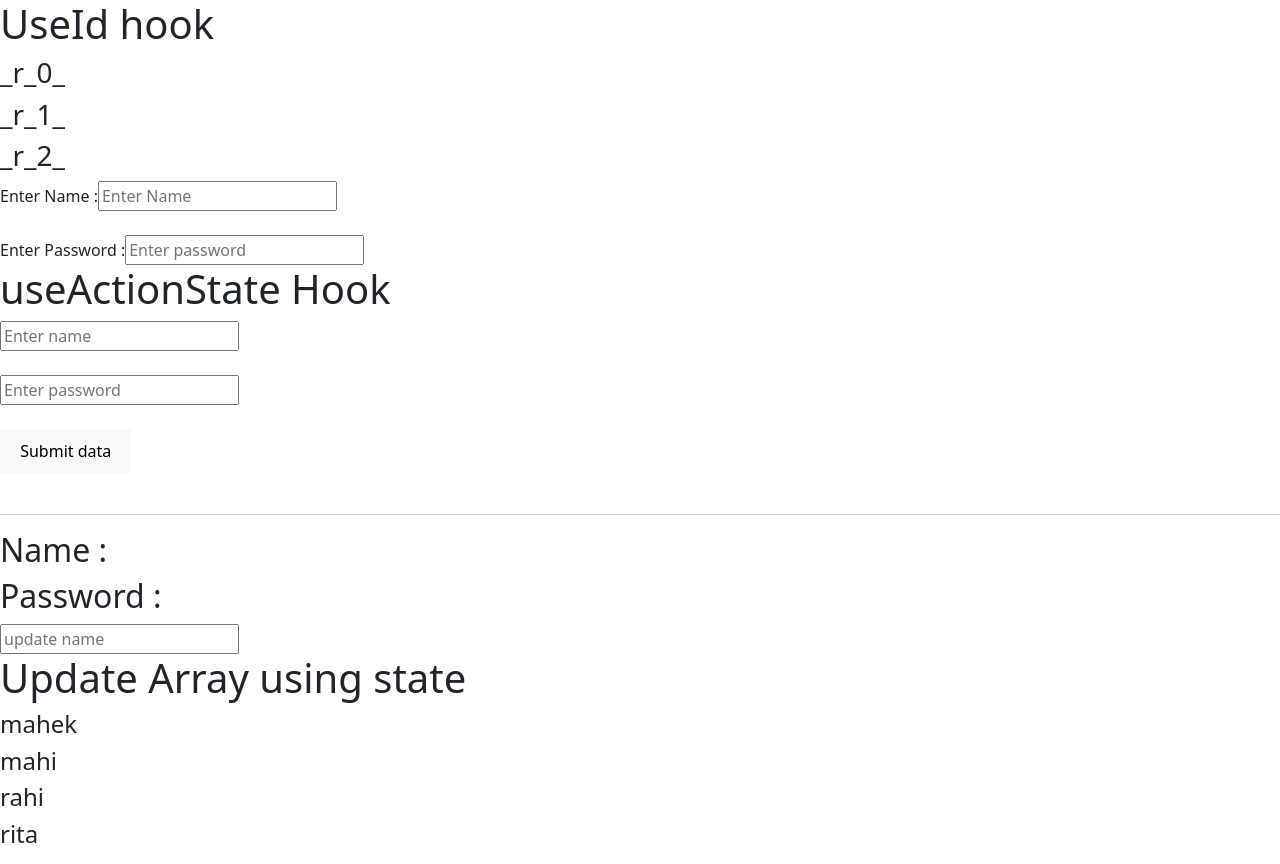
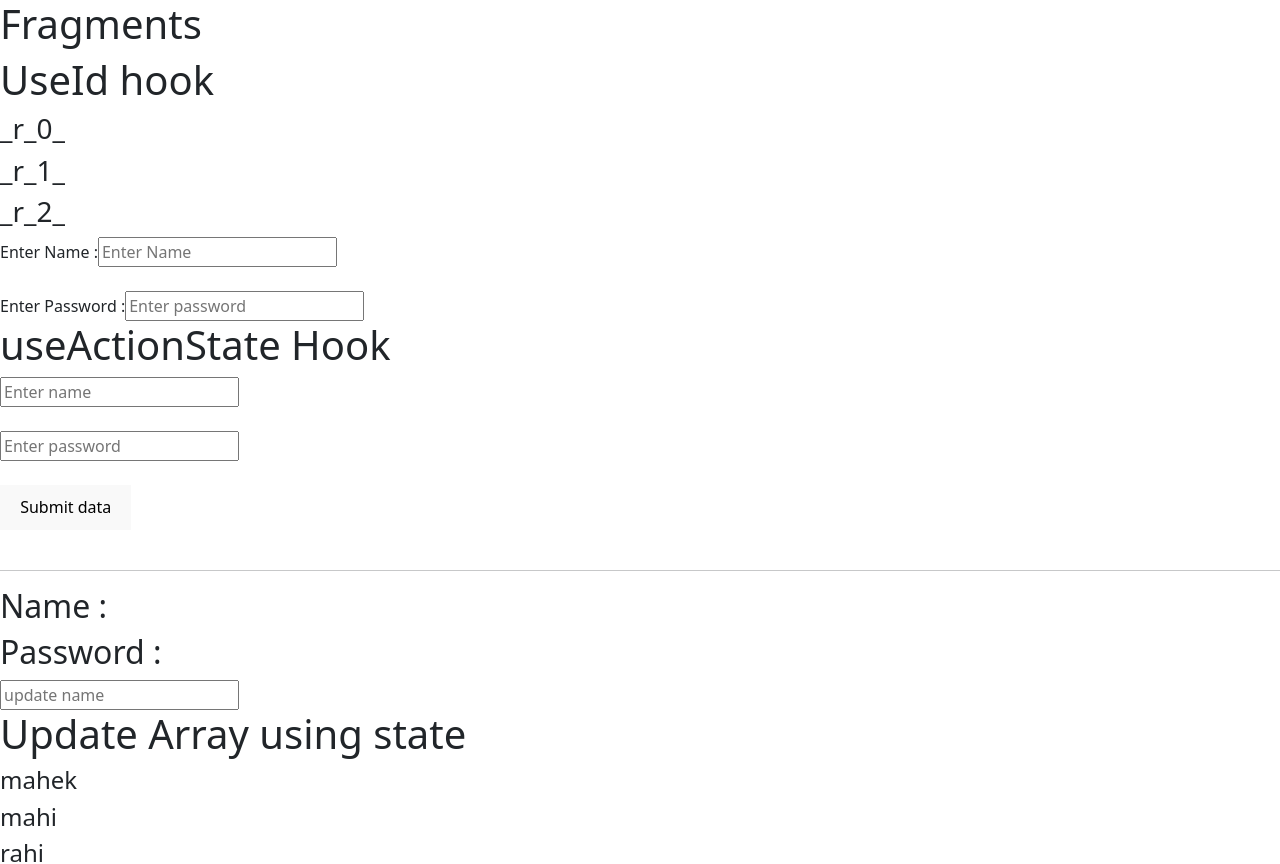
Before and after one commit to MahekSheth01/ReactJS, a React (Vite) app: page / in a window 1280 px wide. Shown: the top 864 px of the page. Built offline with nearby package versions, Linux system fonts and the light colour scheme.

Commit message:
Fragments

```diff
--- a/src/App.jsx
+++ b/src/App.jsx
@@ -35,6 +35,7 @@ import UpdateObject from "./UpdateObject";
 import UpdateArray from "./UpdateArray";
 import HookuseActionState from "./HookuseActionState";
 import HookuseId from "./HookuseId";
+import Fragments19 from "./Fragments19";
 function App() {
 
   /* ===== BASIC FUNCTIONS ===== */
@@ -129,6 +130,7 @@ function App() {
   /* ===== JSX RETURN ===== */
   return (
     <div>
+      <Fragments19/>
       <HookuseId/>
       <HookuseActionState/>
       <UpdateArray/>
--- /dev/null
+++ b/src/Fragments19.jsx
@@ -0,0 +1,11 @@
+import React from 'react'
+
+const Fragments19 = () => {
+  return (
+    <div>
+      <h1>Fragments</h1>
+    </div>
+  )
+}
+
+export default Fragments19
```
Also changed, not shown: src/fragment.jsx (deleted, +0 -11 lines).
